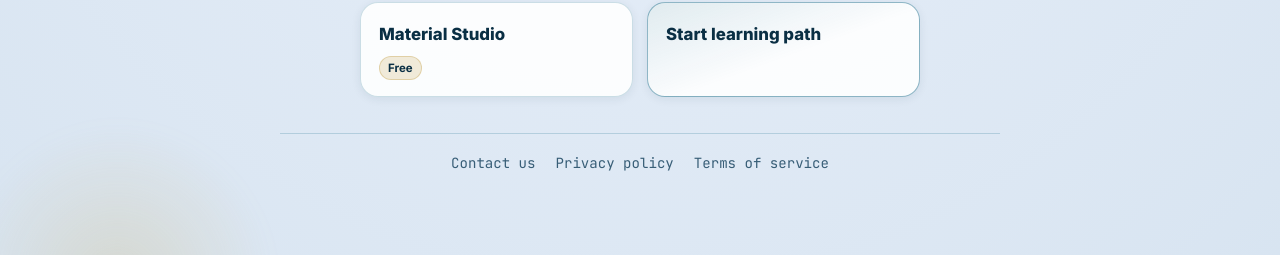
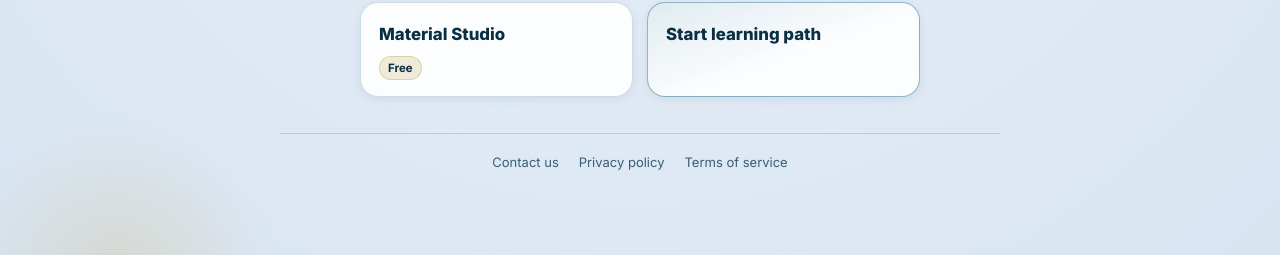
Before and after one commit to Mahdi-Habibi/pathwise, a Next.js app in the folder apps/web/: page / in a window 1280 px wide. Shown: the part 407-662 px from the top of the page. Built offline with nearby package versions, Linux system fonts and the light colour scheme; no server answers.

Commit message:
Add explicit footer typography fonts (Inter/Vazirmatn)
Co-authored-by: Mahdi Habibi Nazarlu <Mahdi-Habibi@users.noreply.github.com>

```diff
--- a/apps/web/src/styles/contact.css
+++ b/apps/web/src/styles/contact.css
@@ -132,7 +132,15 @@
   flex-wrap: wrap;
   gap: 12px 20px;
   justify-content: center;
-  font-size: 0.88rem;
+  font-family: var(--font-body);
+  font-size: 13px;
+  font-weight: 400;
+  line-height: 1.65;
+}
+
+[dir='rtl'] .landing-guest-footer {
+  font-family: var(--font-vazirmatn), Tahoma, Arial, sans-serif;
+  line-height: 1.8;
 }
 
 .landing-guest-footer a {
--- a/apps/web/src/styles/footer-nav.css
+++ b/apps/web/src/styles/footer-nav.css
@@ -5,6 +5,15 @@
   border-top: 1px solid var(--border);
   background: var(--bg-elevated);
   background: color-mix(in srgb, var(--bg-elevated) 72%, transparent);
+  font-family: var(--font-body);
+  font-size: 13px;
+  font-weight: 400;
+  line-height: 1.65;
+}
+
+[dir='rtl'] .site-footer {
+  font-family: var(--font-vazirmatn), Tahoma, Arial, sans-serif;
+  line-height: 1.8;
 }
 
 .footer-inner {
```
